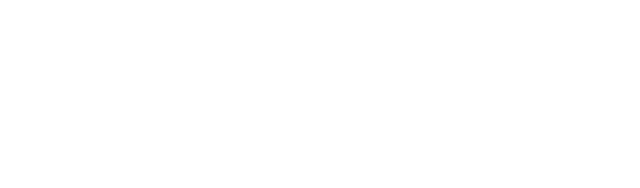
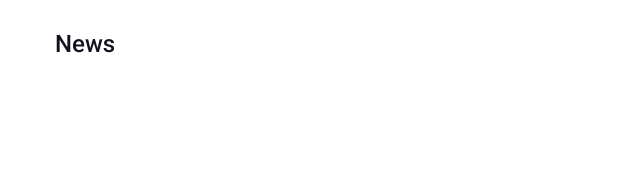
Before and after one commit to nurzader/news-site, a React (Create React App) app: page / in a window 1280 px wide. Shown: the top 188 px of the page, without its empty margins (0-640 px from the left). Built offline with nearby package versions, Linux system fonts and the light colour scheme.

Commit message:
Добавлен компонент Header

```diff
--- a/src/components/app/App.js
+++ b/src/components/app/App.js
@@ -1,7 +1,12 @@
 import React from "react";
+import Header from "../header/Header";
 
 function App() {
-  return <div></div>;
+  return (
+  <div className="app">
+    <Header/>
+  </div>
+  );
 }
 
 export default App;
--- a/src/components/header/Header.js
+++ b/src/components/header/Header.js
@@ -0,0 +1,12 @@
+import React from 'react';
+import './header.scss';
+
+const Header = () => {
+  return (
+    <header className='header'>
+      <a href='#'>News</a>
+    </header>
+  )
+}
+
+export default Header
--- /dev/null
+++ b/src/components/header/header.scss
@@ -0,0 +1,12 @@
+@import '../../styles//variables.scss';
+
+.header {
+    margin-bottom: 50px;
+
+    a {
+        font-size: 24px;
+        font-weight: 500;
+        color: $dark;
+        cursor: pointer;
+    }
+}
--- a/src/styles/style.scss
+++ b/src/styles/style.scss
@@ -25,13 +25,12 @@ ul li {
 }
 
 a {
+  color: inherit;
   text-decoration: none;
-  color: inherit;
   display: inline-block;
   &:link,
   &:visited,
   &:hover {
-    color: inherit;
     text-decoration: none;
   }
 }
@@ -41,3 +40,9 @@ input::-webkit-inner-spin-button {
   -webkit-appearance: none;
   margin: 0;
 }
+
+.app {
+  width: 1200px;
+  margin: 0 auto;
+  padding: 30px 15px;
+}
```
